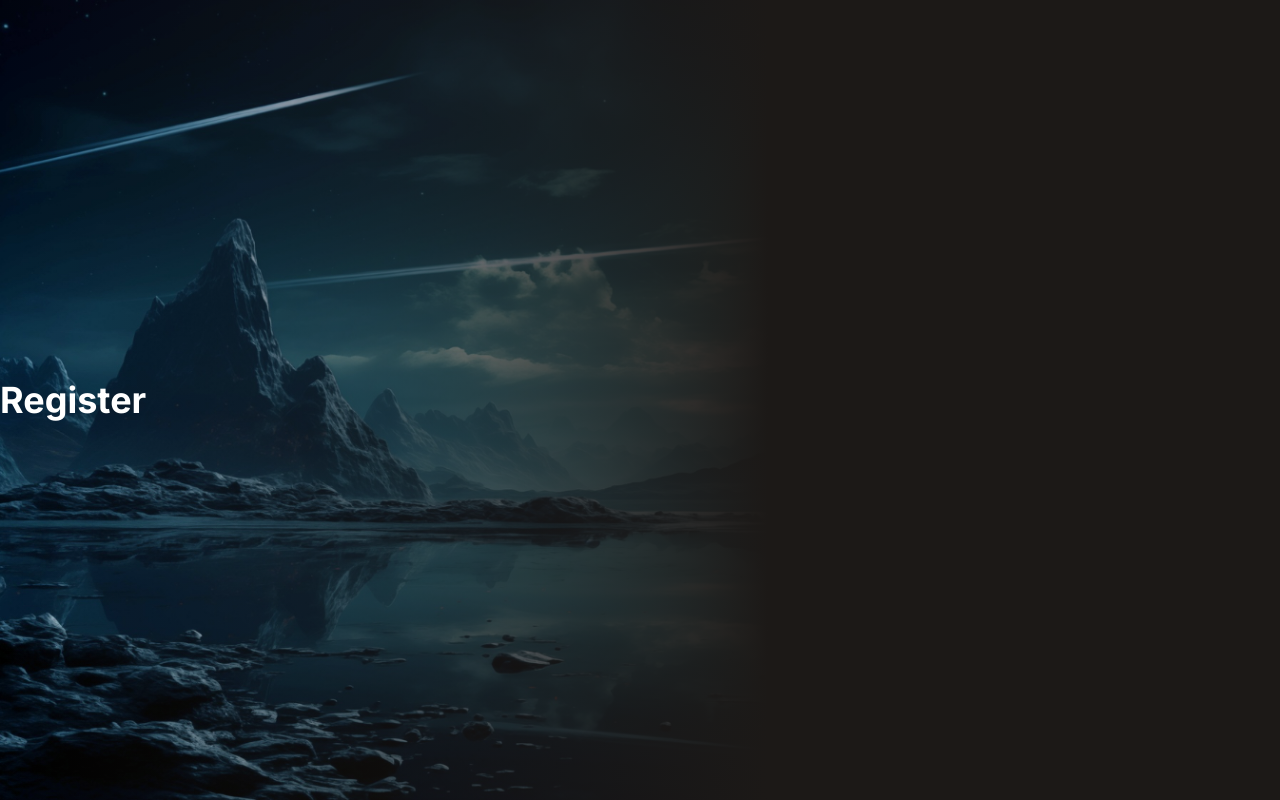
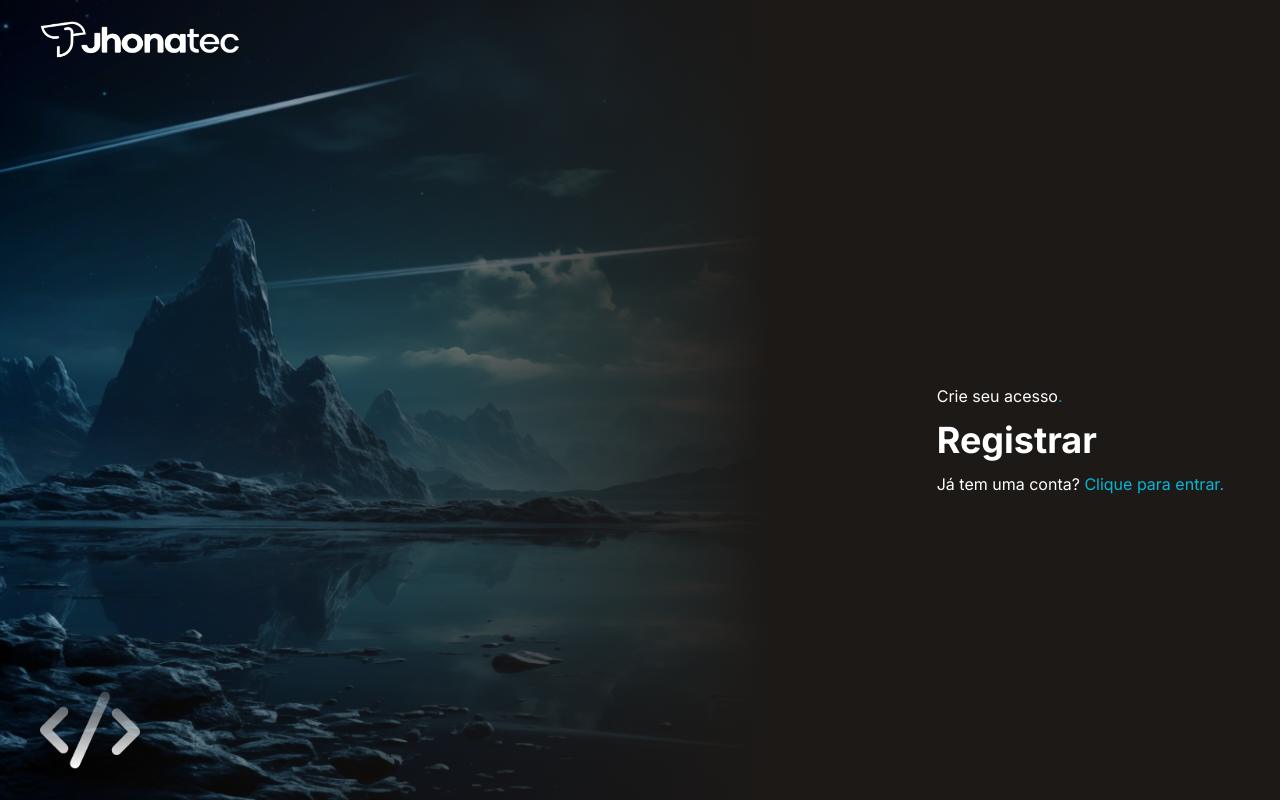
Before and after one commit to jhonatec-dev/desafio-vitor-nogueira, a Next.js app: page /register in a window 1280 px wide. Built offline with nearby package versions, Linux system fonts and the light colour scheme.

Commit message:
feat: register page (first elements)

```diff
--- a/app/page.tsx
+++ b/app/page.tsx
@@ -11,6 +11,13 @@ export default function Home() {
         width={200}
         height={150}
         className='absolute top-5 left-1/3 md:left-10 sm:translate-x-0'
+      />
+      <Image
+        src='/assets/images/code.png'
+        alt='Logo'
+        width={100}
+        height={80}
+        className='absolute bottom-5 left-10 hidden md:block'
       />
       <div className='container mx-auto flex justify-end mt-20'>
         <div className='flex flex-col p-4 m-10 gap-3'>
--- a/app/register/page.tsx
+++ b/app/register/page.tsx
@@ -1,8 +1,35 @@
+import Image from "next/image";
+import Link from "next/link";
+
 export default function Register() {
   return (
     <main>
-      <div>
-        <h1>Register</h1>
+      <Image
+        src='/assets/images/logo.png'
+        alt='Logo'
+        width={200}
+        height={150}
+        className='absolute top-5 left-1/3 md:left-10 sm:translate-x-0'
+      />
+      <Image
+        src='/assets/images/code.png'
+        alt='Logo'
+        width={100}
+        height={80}
+        className='absolute bottom-5 left-10 hidden md:block'
+      />
+      <div className='container mx-auto flex justify-end mt-20'>
+        <div className='flex flex-col p-4 m-10 gap-3'>
+          <p>
+            Crie seu acesso
+            <span className='text-cyan-600'>.</span>
+          </p>
+          <h1>Registrar</h1>
+          <p>
+            Já tem uma conta? <Link href='/login'>Clique para entrar.</Link>
+          </p>
+          {/* <FormLogin /> */}
+        </div>
       </div>
     </main>
   );
```
Also changed, not shown: public/assets/images/code.png (added).
